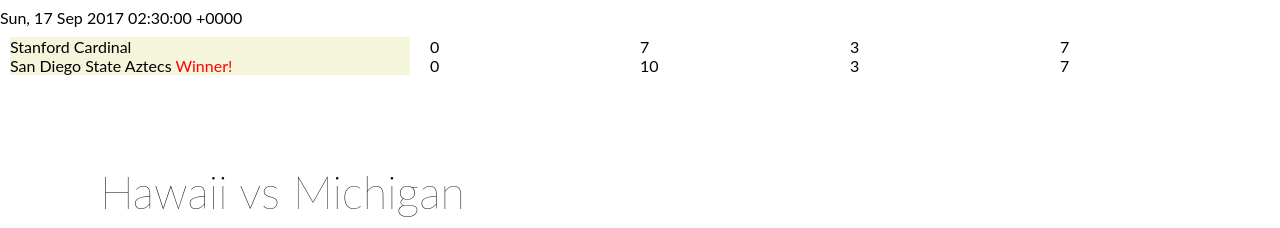
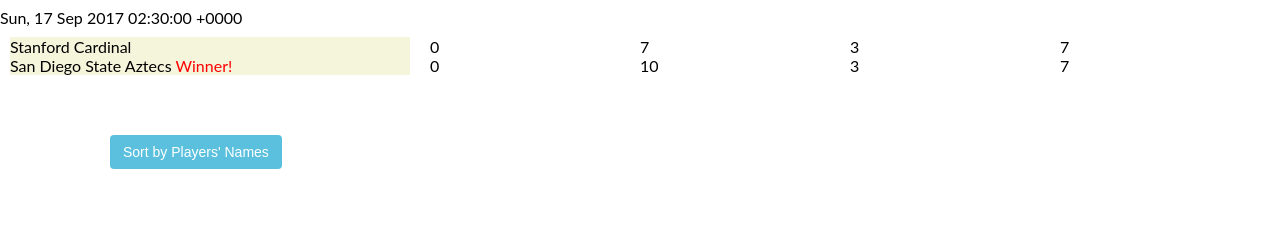
Before and after one commit to swiftyloves/boxscore, a React (Create React App) app: page / in a window 1280 px wide. Shown: the part 1586-1814 px from the top of the page. Built offline with nearby package versions, Linux system fonts and the light colour scheme.

Commit message:
sort by Player's name

```diff
--- a/src/App.js
+++ b/src/App.js
@@ -27,7 +27,6 @@
         for (let i = 0; i < keys.length; i++) {
             gameObjs.push(this.props.scoreboard.games[keys[i]]);
         }
-        console.log('gameObjs:',gameObjs)
 
         this.state = {
             'games': this.props.scoreboard.games,
@@ -244,17 +243,55 @@
     }
 
     this.state = {
-        players: players
+        players: players,
+        isSorted: false
     };
+    this.sortByPlayer = this.sortByPlayer.bind(this)
+    this.sortPlayerName = this.sortPlayerName.bind(this)
+
   }
 
   componentDidMount () {
 
   }
 
+  sortPlayerName(a, b) {
+    console.log(a.props.player.player_id)
+    console.log(b)
+
+    if (a.props.player.player_id > b.props.player.player_id) {
+        return 1;
+    } else {
+        return -1;
+    }
+
+  }
+
+  sortByPlayer() {
+    console.log('sortByPlayer')
+
+    let players = this.state.players;
+    this.setState(prevState => {
+        players.sort(this.sortPlayerName);
+    });
+
+    return ({
+        players: players,
+        isSorted: true
+    })
+
+  }
+
   render() {
 
     return (
+        <div>
+        <div>
+            <button onClick={this.sortByPlayer}>
+                {this.state.isSorted ? 'Sorted' : "Sort by Players' Names"}
+            </button>
+        </div>
+
         <div class="game">
             <div className="title">{this.props.data.name}</div>
             <div className="table">
@@ -269,6 +306,7 @@
 
                 <div className="players_wrapper"><div className="players">{this.state.players}</div></div>
             </div>
+        </div>
         </div>
     );
 
@@ -303,9 +341,11 @@
     const games = <Game scoreboard={this.state.scoreboard}/>
     return (
         <div>
-            {games}
-            <div className="teams_wrapper">
-                <div id="teams">{teams}</div>
+            <div>
+                {games}
+                <div className="teams_wrapper">
+                    <div id="teams">{teams}</div>
+                </div>
             </div>
         </div>
 
```
